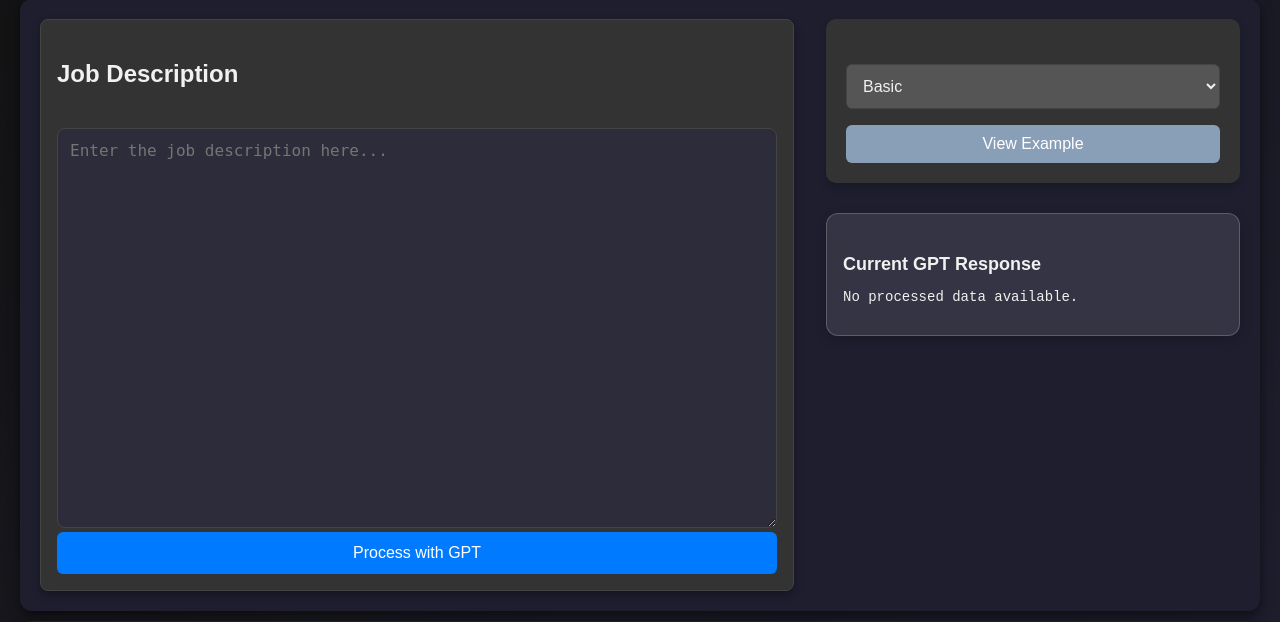
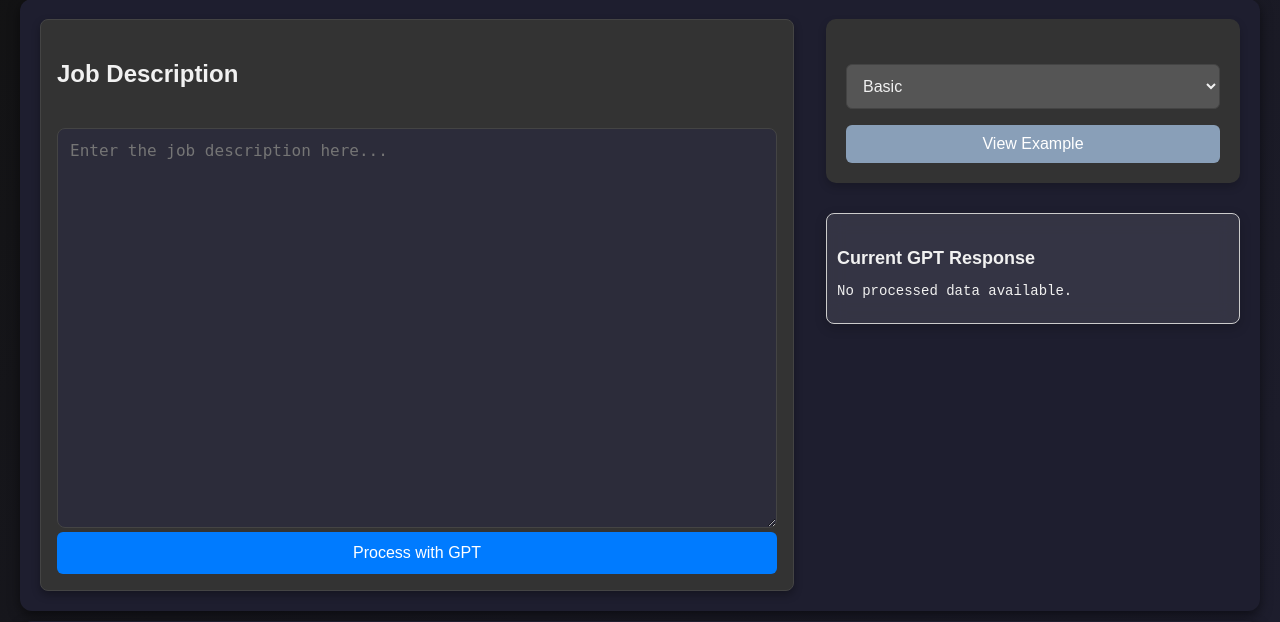
Before and after one commit to trevo440/Resume, a Flask app: template templates/home.html in a window 1280 px wide. Shown: the part 144-766 px from the top of the page. Run offline with Flask 3, Linux system fonts and the light colour scheme; the template is opened without the code that fills it, so the values that code supplies are empty; the visitor is signed in with stand-in values (Sample User, id 1).

Commit message:
lot more JS/template work in my future. Fortunately I love that

```diff
--- a/app.py
+++ b/app.py
@@ -1,4 +1,5 @@
 """
+Current Status: Working-ish!!
 GENERIC TODO:
 > Validate EVERYTHING on JS side
 > Update Web UI
@@ -193,7 +194,7 @@ def set_partial_resume_sections():
     temp_resume = session['resume_sections']
 
     if "summary" in data:
-        temp_resume["Summary or Objective"]["summary"] = data["summary"].split(".")
+        temp_resume["Summary or Objective"]["summary"] = [x + "." for x in data["summary"].split(".")]
 
     if "projects" in data:
         temp_resume["Projects"]["projects"] = data["projects"]
@@ -239,7 +240,7 @@ PDF: Create the user's PDF from resume_sections
 @limiter.limit("5 per hour")
 def download_pdf(resume_version='basic'):
     res = session.get('resume_sections', '')
-    job = session.get('gpt_response')
+    job = session.get('job_description')
 
     contact_information = res['Contact Information']
     summary_or_objective = res['Summary or Objective']
@@ -289,7 +290,6 @@ def download_pdf(resume_version='basic'):
         '/UpdateDTM': current_datetime,
         '/CreateDTM': current_datetime,
         '/Language': 'English',
-        '/PageCount': 3,
         '/Version': '0.1',
         '/DocumentID': str(uuid.uuid4()),
     }
--- a/static/css/app/gpt_response.css
+++ b/static/css/app/gpt_response.css
@@ -7,6 +7,21 @@
     border: 1px solid rgba(255, 255, 255, 0.2); /* Light border for contrast */
     border-radius: 12px; /* Rounded corners for modern look */
     box-shadow: 0 4px 12px rgba(0, 0, 0, 0.2); /* Soft shadow for depth */
+}
+
+.gpt-response {
+    max-height: 340px;  /* Limits the height */
+    overflow-x: hidden; /* Hides horizontal scrolling */
+    padding: 10px;  /* Adds spacing inside */
+    border: 1px solid #ccc;  /* Optional: Adds a border */
+    border-radius: 8px;  /* Optional: Rounded corners */
+    overflow-y: scroll; /* Ensures scrolling works */
+    scrollbar-width: none;  /* Firefox */
+    -ms-overflow-style: none;  /* Internet Explorer & Edge */
+}
+
+.gpt-response::-webkit-scrollbar {
+    display: none;  /* Hides scrollbar in Chrome, Safari, Edge */
 }
 
 /* Header and Content Styling */
--- a/static/css/loading.css
+++ b/static/css/loading.css
@@ -13,6 +13,33 @@
     margin: 0 auto;
 }
 
+.dot-wrapper {
+    display: none;
+    gap: 10px;
+    position: relative;
+    width: 800px; /* Adjust width as needed */
+}
+
+.loading-dot {
+    width: 10px;
+    height: 10px;
+    background-color: white;
+    border-radius: 50%;
+    animation: moveDots 4s infinite ease-in-out;
+}
+
+/* Create delay effect for each dot */
+.loading-dot:nth-child(1) { animation-delay: 0s; }
+.loading-dot:nth-child(2) { animation-delay: 0.3s; }
+.loading-dot:nth-child(3) { animation-delay: 0.6s; }
+
+/* Keyframes for looping motion */
+@keyframes moveDots {
+    0% { transform: translateX(0); opacity: 0.5; }
+    50% { transform: translateX(30px); opacity: 1; }
+    100% { transform: translateX(60px); opacity: 0.5; }
+}
+
 @keyframes spin {
     0% { transform: rotate(0deg); }
     100% { transform: rotate(360deg); }
--- a/static/js/PersistDataRM.js
+++ b/static/js/PersistDataRM.js
@@ -16,6 +16,7 @@ document.getElementById("user-base-info").addEventListener("submit", async funct
     const resumeText = document.getElementById("resume_text").value;
     const PM = new PromptManager(apiKey);
     document.getElementById("resume-submit").style.display = "none";
+    document.getElementById("loading-dots").style.display = "flex";
 
     await getData(PM, resumeText);
 
--- a/templates/home.html
+++ b/templates/home.html
@@ -46,7 +46,7 @@
         </section>
 
         <!-- Current GPT Response Section -->
-        <section class="cur-data">
+        <section class="cur-data gpt-response">
             <h4>Current GPT Response</h4>
             <div class="cur-content">
                 {% if cur %}
--- a/templates/set_all_data.html
+++ b/templates/set_all_data.html
@@ -22,7 +22,13 @@
             <button id="resume-submit" type="submit" class="btn-submit">Submit</button>
             <div id="loading-container" class="loading-container">
                 <p class="loading-text"><i>Processing your information may take a few minutes at this stage.</i></p>
+                <div class="dot-wrapper" id="loading-dots">
+                    <div class="loading-dot"></div>
+                    <div class="loading-dot"></div>
+                    <div class="loading-dot"></div>
+                </div>
             </div>
+
         </form>
     </div>
 {% endblock %}
```
